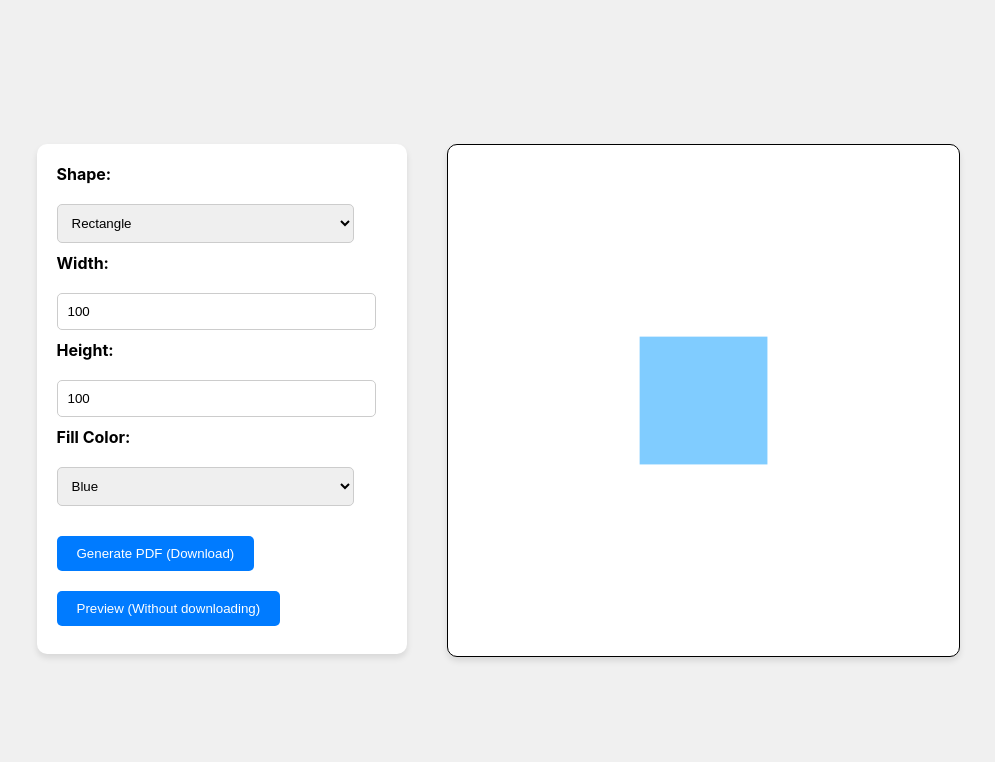
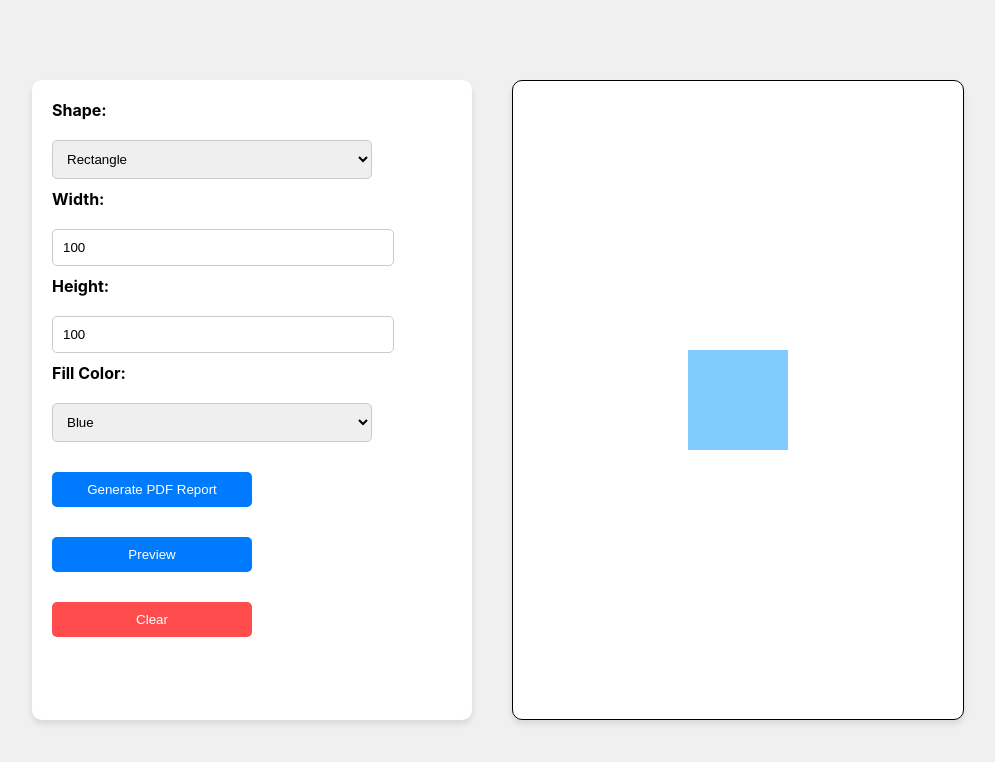
Before and after one commit to ImDXx/Drawing-app, a React (Create React App) app in the folder frontend/: page / in a window 1280 px wide. Shown: the top 762 px of the page, without its empty margins (142-1137 px from the left). Built offline with nearby package versions, Linux system fonts and the light colour scheme.

Commit message:
Made the container bigger, added a clear button

```diff
--- a/frontend/src/App.tsx
+++ b/frontend/src/App.tsx
@@ -5,7 +5,7 @@ import usePDFGeneration from "./hooks/usePDFGeneration";
 
 const App: React.FC = () => {
   const [shape, setShape] = useState("rectangle");
-  const [size1, setSize1] = useState(100);
+  const [size1, setSize1] = useState(100); /* Preset at 100 */
   const [size2, setSize2] = useState(100);
   const [color, setColor] = useState("blue");
 
--- a/frontend/src/components/ShapeCanvas.tsx
+++ b/frontend/src/components/ShapeCanvas.tsx
@@ -53,7 +53,7 @@ const ShapeCanvas: React.FC<ShapeCanvasProps> = ({ shape, size1, size2, color })
         drawShape();
     }, [shape, size1, size2, color]);
 
-    return <canvas ref={canvasRef} width={400} height={400} style={{ border: "1px solid black" }}></canvas>;
+    return <canvas ref={canvasRef} width={450} height={638} style={{ border: "1px solid black" }}></canvas>;
 };
 
 export default ShapeCanvas;
--- a/frontend/src/components/ShapeForm.tsx
+++ b/frontend/src/components/ShapeForm.tsx
@@ -23,6 +23,11 @@ const ShapeForm: React.FC<ShapeFormProps> = ({
     setColor,
     onSubmit,
 }) => {
+
+    const handleClear = () => {
+        setSize1(0);
+        setSize2(0);
+    };
     return (
         <form>
             <label>Shape:</label>
@@ -66,12 +71,17 @@ const ShapeForm: React.FC<ShapeFormProps> = ({
             </select>
             <br />
 
-            <button type="button" onClick={() => onSubmit("download")}>
-                Generate PDF (Download)
-            </button>
-            <button type="button" onClick={() => onSubmit("preview")}>
-                Preview (Without downloading)
-            </button>
+            <div className="button-container">
+                <button type="button" onClick={() => onSubmit("download")}>
+                    Generate PDF Report
+                </button>
+                <button type="button" onClick={() => onSubmit("preview")}>
+                    Preview
+                </button>
+                <button type="button" onClick={handleClear}>
+                    Clear
+                </button>
+            </div>
         </form>
     );
 };
--- a/frontend/src/index.css
+++ b/frontend/src/index.css
@@ -18,7 +18,8 @@ body {
   gap: 40px;
   /* Add spacing between form and canvas */
   align-items: flex-start;
-  /* Align items at the top */
+
+
 }
 
 form {
@@ -26,8 +27,8 @@ form {
   padding: 20px;
   border-radius: 10px;
   box-shadow: 0 4px 6px rgba(0, 0, 0, 0.1);
-  width: 330px;
-  height: 470px;
+  width: 400px;
+  height: 600px;
   /* Set a fixed width for the form */
 }
 
@@ -41,7 +42,7 @@ form input,
 form select {
   margin: 10px 0;
   padding: 10px;
-  width: 90%;
+  width: 80%;
   border: 1px solid #ccc;
   border-radius: 5px;
 }
@@ -56,6 +57,22 @@ form button {
   cursor: pointer;
 }
 
+form .button-container {
+  display: flex;
+  flex-direction: column;
+  width: 50%;
+  gap: 10px;
+  text-align: left;
+}
+
+form button:last-child {
+  background-color: #ff4d4d;
+}
+
+form button:last-child:hover {
+  background-color: #d43f3f;
+}
+
 form button:hover {
   background-color: #0056b3;
 }
@@ -65,7 +82,6 @@ canvas {
   border-radius: 10px;
   box-shadow: 0 4px 6px rgba(0, 0, 0, 0.1);
   background-color: #ffffff;
-  width: 511px;
-  height: 511px;
-  /* Same height as the form */
+  width: 450px;
+  height: 638px;
 }
```
Also changed, not shown: 1 other file (tests, documents, lock files or other folders).
